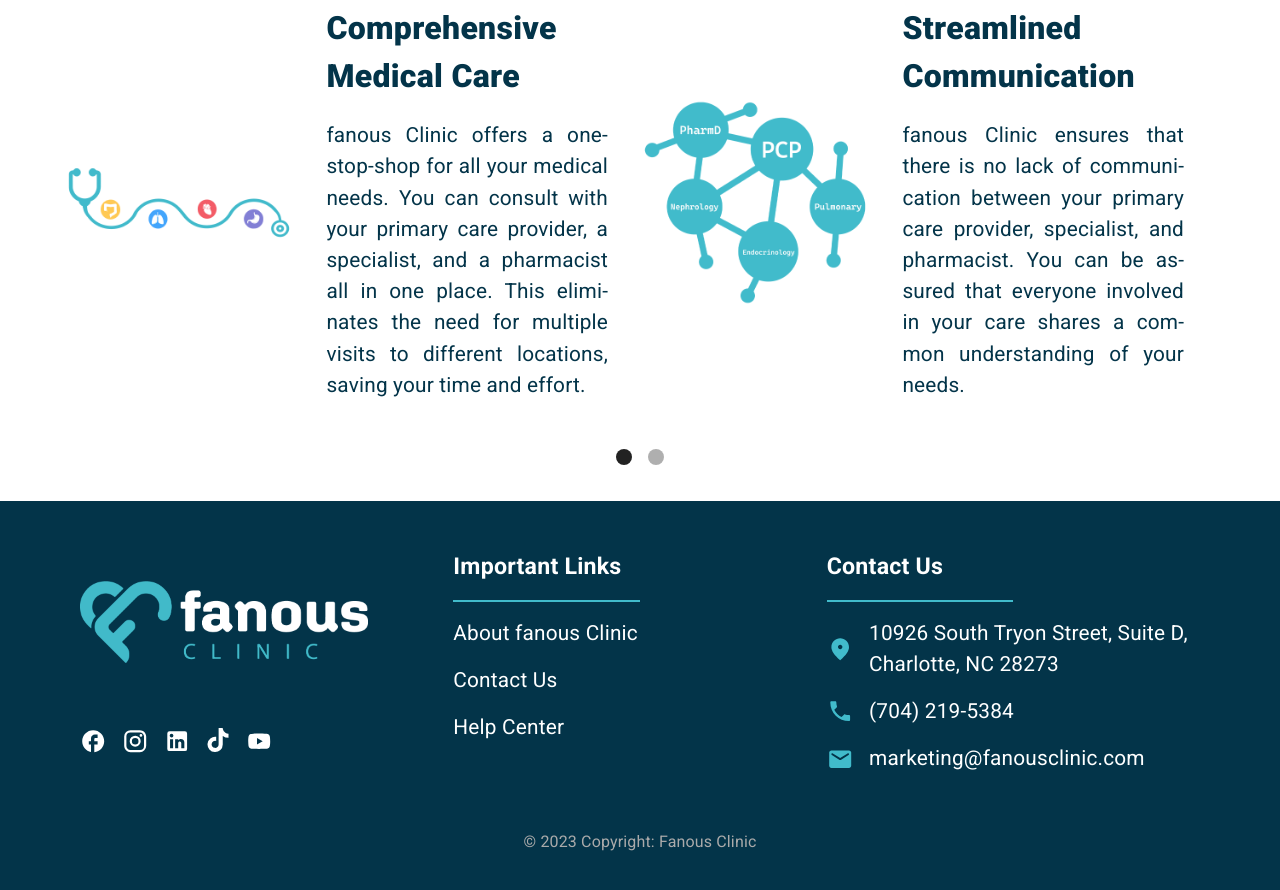
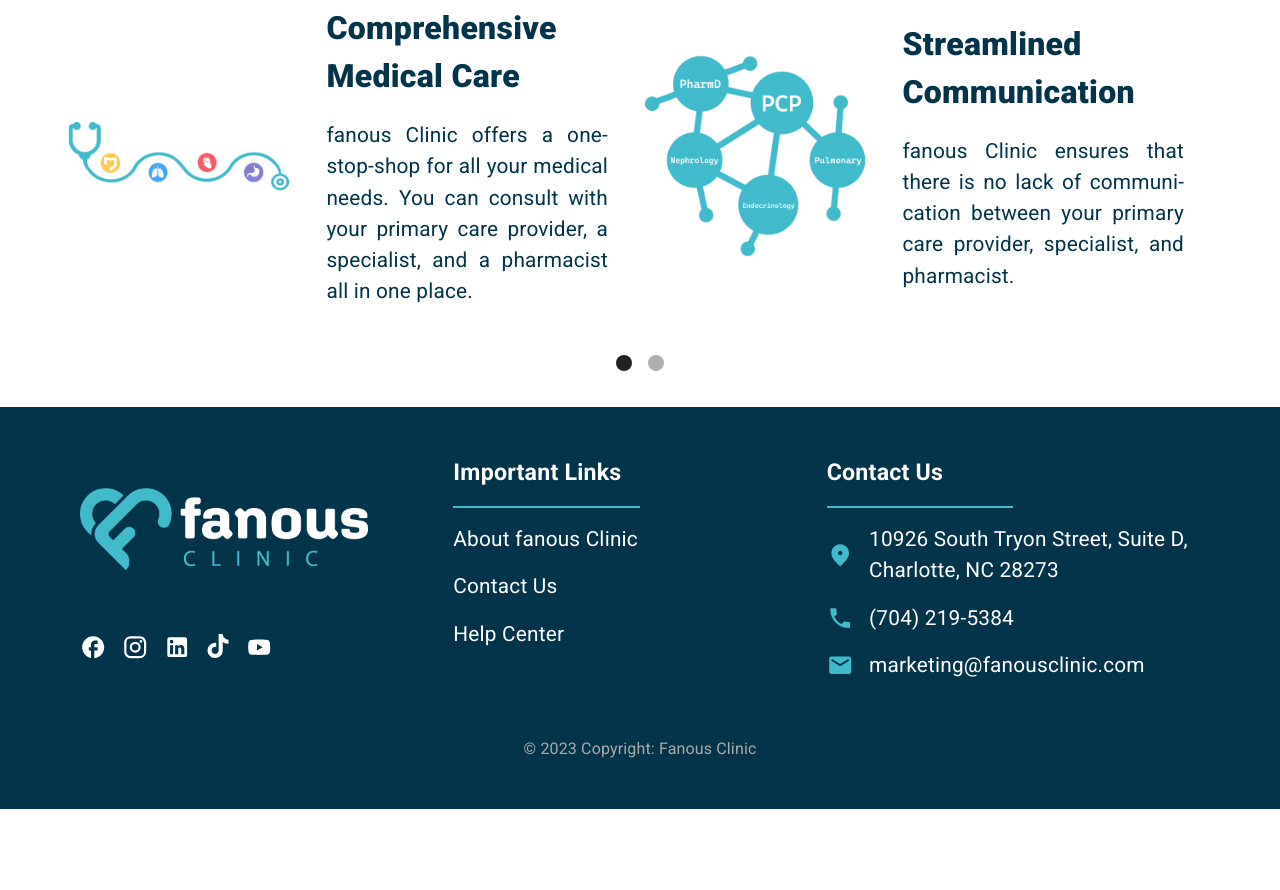
Before and after one commit to engfadymohsen/fanousclinic, a React (Create React App) app: page /aboutus in a window 1280 px wide. Shown: the part 1740-2630 px from the top of the page. After the commit the page ends 2549 px from the top, so only its background shows below. Built offline with nearby package versions, Linux system fonts and the light colour scheme.

Commit message:
Update OurFeatures.tsx

```diff
--- a/src/components/aboutus/ourFeatures/OurFeatures.tsx
+++ b/src/components/aboutus/ourFeatures/OurFeatures.tsx
@@ -9,19 +9,19 @@ const OurFeatures = () => {
       id: "1",
       src: "./assets/features/fearure1.png",
       title: "Comprehensive Medical Care",
-      body: "fanous Clinic offers a one-stop-shop for all your medical needs. You can consult with your primary care provider, a specialist, and a pharmacist all in one place. This eliminates the need for multiple visits to different locations, saving your time and effort.",
+      body: "fanous Clinic offers a one-stop-shop for all your medical needs. You can consult with your primary care provider, a specialist, and a pharmacist all in one place.",
     },
     {
       id: "2",
       src: "./assets/features/feature2.png",
       title: "Streamlined Communication",
-      body: "fanous  Clinic ensures that there is no lack of communication between your primary care provider, specialist, and pharmacist. You can be assured that everyone involved in your care shares a common understanding of your needs.",
+      body: "fanous  Clinic ensures that there is no lack of communication between your primary care provider, specialist, and pharmacist.",
     },
     {
       id: "3",
       src: "./assets/features/feature3.png",
       title: "Transperancy",
-      body: "fanous Clinic is committed to transparency in all aspects of its operations. Patients can be confident that they are receiving the best possible care, and that all information is being shared openly and honestly.​",
+      body: "fanous Clinic is committed to transparency in all aspects of its operations. Patients can be confident that they are receiving the best possible care.",
     }
   ];
 
```
